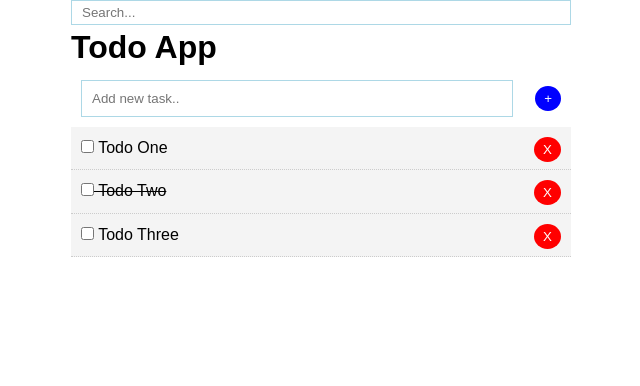
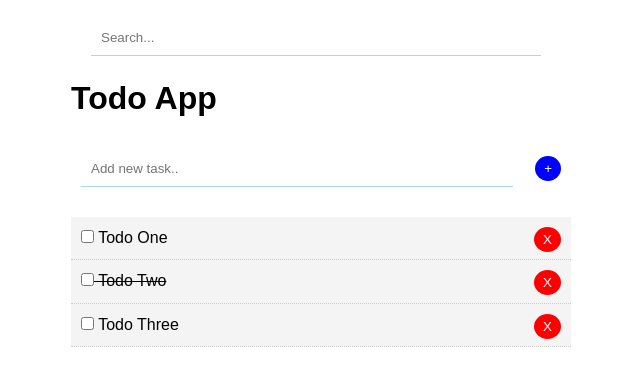
Before and after one commit to CLantigua2/vue-todo-list, a Vue app: page / in a window 1280 px wide. Shown: the top 386 px of the page, without its empty margins (319-959 px from the left). Built offline with nearby package versions, Linux system fonts and the light colour scheme.

Commit message:
styled input forms

```diff
--- a/src/components/AddTodo.vue
+++ b/src/components/AddTodo.vue
@@ -25,11 +25,20 @@ export default {
   justify-content: space-between;
   align-items: center;
   padding: 10px;
+  margin: 20px 0;
 }
 input {
   padding: 10px;
   width: 90%;
   border: 1px solid lightblue;
+  border-top: 0;
+  border-left: 0;
+  border-right: 0;
+  transition: 0.3s ease-in-out;
+}
+input:focus {
+  outline: 0;
+  border-bottom: 1px solid blue;
 }
 .add {
   background: blue;
--- a/src/components/FilterSearch.vue
+++ b/src/components/FilterSearch.vue
@@ -19,11 +19,19 @@ export default {
 <style scoped>
 .search {
   width: 100%;
+  margin: 20px;
 }
 .search .searchInput {
-  width: 100%;
-  height: 25px;
+  padding: 10px;
+  width: 90%;
   border: 1px solid lightblue;
-  padding: 10px;
+  border-top: 0;
+  border-left: 0;
+  border-right: 0;
+  transition: 0.3s ease-in-out;
+}
+.searchInput:focus {
+  outline: 0;
+  border-bottom: 1px solid blue;
 }
 </style>
```
